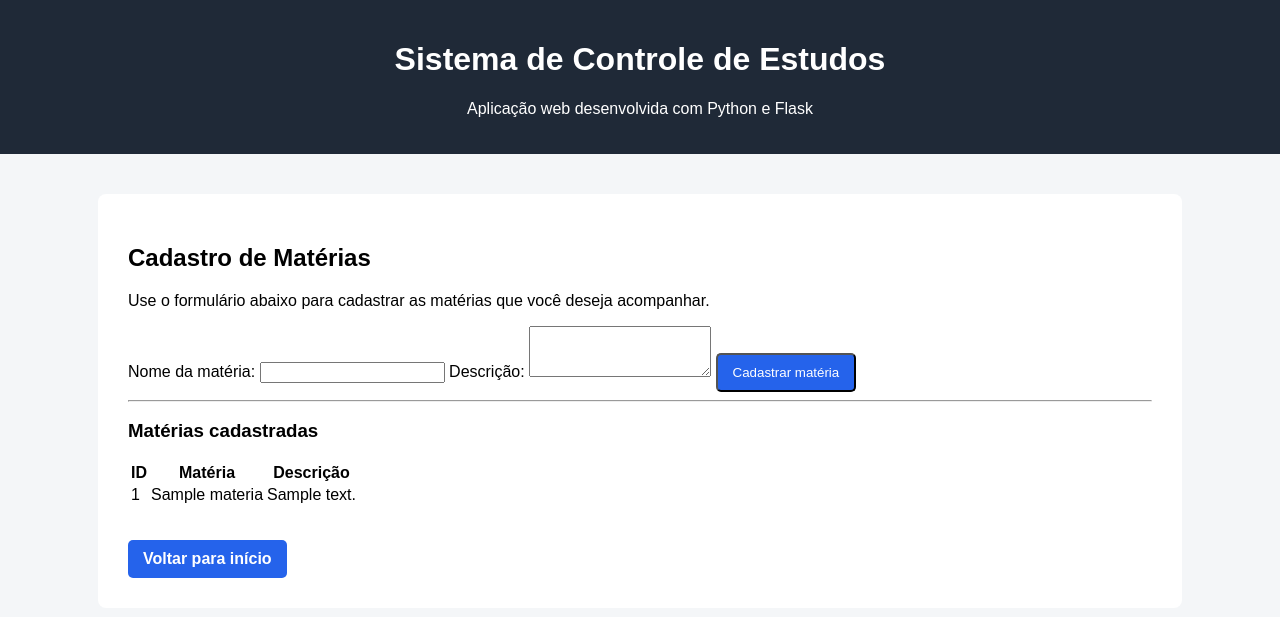
After one commit to gabsoares0/sistema-controle-estudos, a Flask app: page /materias in a window 1280 px wide. The commit adds this page. Shown: the top 617 px of the page. Run offline with Flask 3, Linux system fonts and the light colour scheme; tables that the repository leaves empty hold one stand-in row (values such as "Sample post").

Commit message:
Adiciona cadastro e listagem de materias

```diff
--- a/app.py
+++ b/app.py
@@ -1,10 +1,68 @@
-from flask import Flask, render_template
+from flask import Flask, render_template, request, redirect, url_for
+import sqlite3
 
 app = Flask(__name__)
+
+DB_NAME = "database.db"
+
+
+def conectar_banco():
+    conexao = sqlite3.connect(DB_NAME)
+    conexao.row_factory = sqlite3.Row
+    return conexao
+
+
+def criar_tabelas():
+    conexao = conectar_banco()
+    cursor = conexao.cursor()
+
+    cursor.execute("""
+        CREATE TABLE IF NOT EXISTS materias (
+            id INTEGER PRIMARY KEY AUTOINCREMENT,
+            nome TEXT NOT NULL,
+            descricao TEXT
+        )
+    """)
+
+    conexao.commit()
+    conexao.close()
+
 
 @app.route("/")
 def home():
     return render_template("index.html")
 
+
+@app.route("/materias", methods=["GET", "POST"])
+def materias():
+    if request.method == "POST":
+        nome = request.form["nome"]
+        descricao = request.form["descricao"]
+
+        conexao = conectar_banco()
+        cursor = conexao.cursor()
+
+        cursor.execute("""
+            INSERT INTO materias (nome, descricao)
+            VALUES (?, ?)
+        """, (nome, descricao))
+
+        conexao.commit()
+        conexao.close()
+
+        return redirect(url_for("materias"))
+
+    conexao = conectar_banco()
+    cursor = conexao.cursor()
+
+    cursor.execute("SELECT * FROM materias ORDER BY id DESC")
+    lista_materias = cursor.fetchall()
+
+    conexao.close()
+
+    return render_template("materias.html", materias=lista_materias)
+
+
 if __name__ == "__main__":
+    criar_tabelas()
     app.run(debug=True)
--- a/templates/index.html
+++ b/templates/index.html
@@ -14,6 +14,6 @@
     mantendo uma estrutura simples e fácil de entender.
 </p>
 
-<a href="#" class="button">Começar</a>
+<a href="/materias" class="button">Começar</a>
 
 {% endblock %}
--- /dev/null
+++ b/templates/materias.html
@@ -0,0 +1,50 @@
+{% extends "base.html" %}
+
+{% block content %}
+
+<h2>Cadastro de Matérias</h2>
+
+<p>Use o formulário abaixo para cadastrar as matérias que você deseja acompanhar.</p>
+
+<form method="POST" action="/materias">
+    <label>Nome da matéria:</label>
+    <input type="text" name="nome" required>
+
+    <label>Descrição:</label>
+    <textarea name="descricao" rows="3"></textarea>
+
+    <button type="submit" class="button">Cadastrar matéria</button>
+</form>
+
+<hr>
+
+<h3>Matérias cadastradas</h3>
+
+{% if materias %}
+    <table>
+        <thead>
+            <tr>
+                <th>ID</th>
+                <th>Matéria</th>
+                <th>Descrição</th>
+            </tr>
+        </thead>
+        <tbody>
+            {% for materia in materias %}
+            <tr>
+                <td>{{ materia["id"] }}</td>
+                <td>{{ materia["nome"] }}</td>
+                <td>{{ materia["descricao"] }}</td>
+            </tr>
+            {% endfor %}
+        </tbody>
+    </table>
+{% else %}
+    <p>Nenhuma matéria cadastrada ainda.</p>
+{% endif %}
+
+<br>
+
+<a href="/" class="button">Voltar para início</a>
+
+{% endblock %}
```
